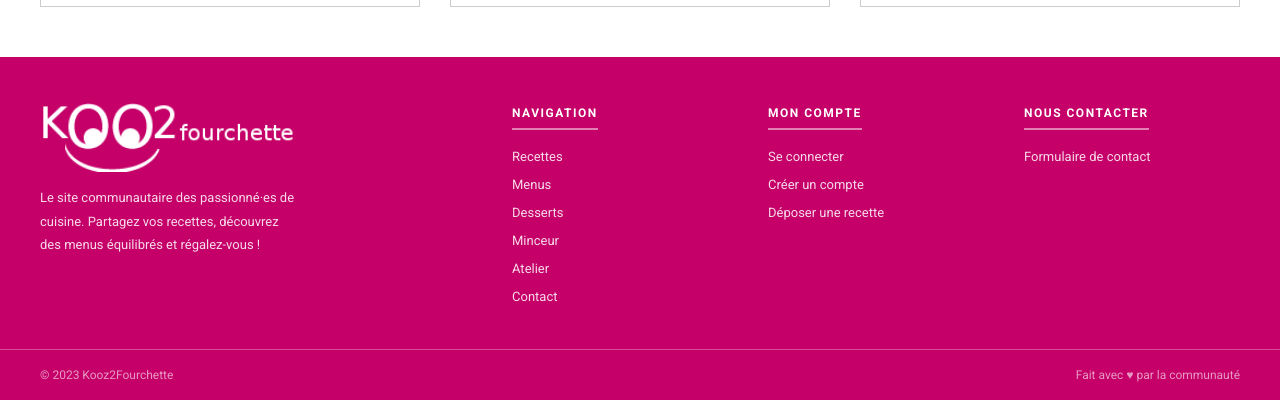
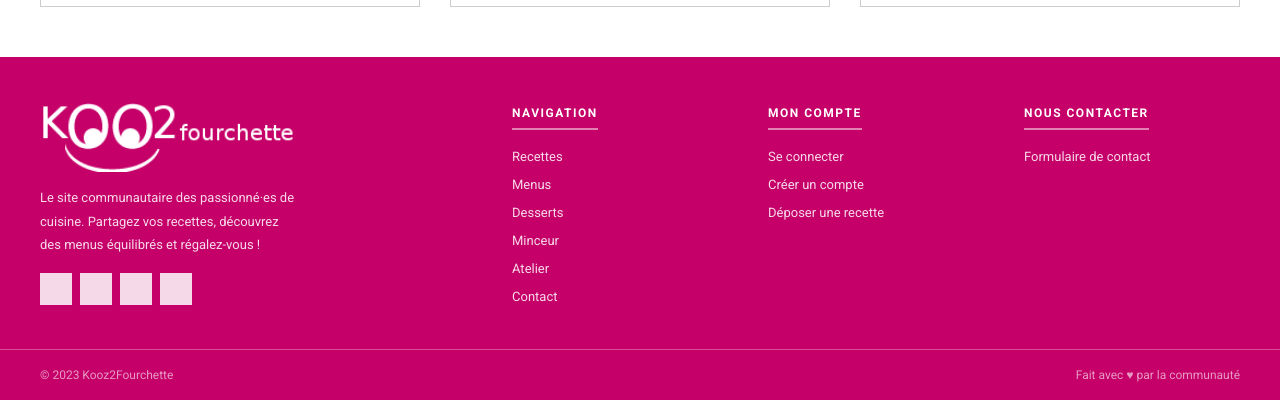
Before and after one commit to Kowayz/Koo2fourchette, a PHP site: page /index.php in a window 1280 px wide. Shown: the part 1226-1626 px from the top of the page. Run offline with PHP 8.4, Linux system fonts and the light colour scheme; data comes from the database, SQL or seed files in the repository.

Commit message:
Add social media icons to footer for enhanced connectivity

```diff
--- a/includes/footer.php
+++ b/includes/footer.php
@@ -3,6 +3,12 @@
             <div class="footer-brand">
                 <img src="images/koo_2_fourchette.png" alt="Kooz2Fourchette">
                 <p>Le site communautaire des passionné·es de cuisine. Partagez vos recettes, découvrez des menus équilibrés et régalez-vous !</p>
+                <div class="footer-social">
+                    <a href="#"><img src="images/facebook.png" alt="Facebook"></a>
+                    <a href="#"><img src="images/twitter.png" alt="Twitter"></a>
+                    <a href="#"><img src="images/google.png" alt="Google+"></a>
+                    <a href="#"><img src="images/youtube.png" alt="Youtube"></a>
+                </div>
             </div>
             <div class="footer-col">
                 <h4>Navigation</h4>
--- a/style.css
+++ b/style.css
@@ -692,6 +692,29 @@ body {
     max-width: 260px;
 }
 
+.footer-social {
+    display: flex;
+    gap: 8px;
+    margin-top: 16px;
+}
+
+.footer-social a {
+    display: block;
+    width: 32px;
+    height: 32px;
+    opacity: 0.85;
+    transition: opacity 0.2s;
+}
+
+.footer-social a:hover {
+    opacity: 1;
+}
+
+.footer-social img {
+    width: 100%;
+    height: 100%;
+}
+
 .footer-col h4 {
     font-size: 12px;
     font-weight: 700;
```
